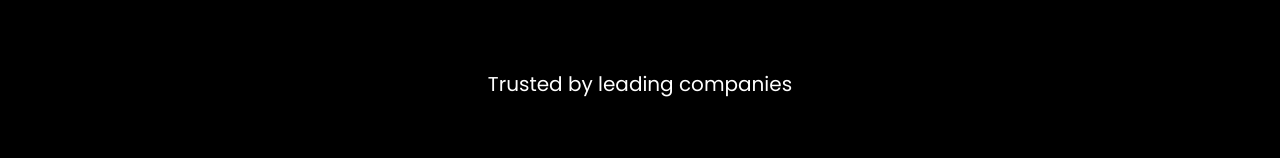
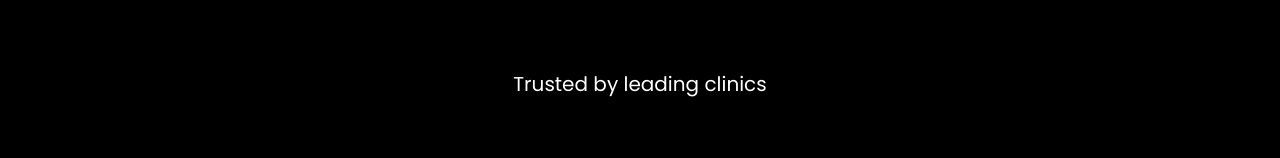
Before and after one commit to Niranjan1Praveen/MediScribe, a Next.js app in the folder client/: page / in a window 1280 px wide. Shown: the part 733-891 px from the top of the page. Built offline with nearby package versions, Linux system fonts and the light colour scheme.

Commit message:
Updated Files

```diff
--- a/client/src/components/dashboard/AppLiveConversation.js
+++ b/client/src/components/dashboard/AppLiveConversation.js
@@ -129,7 +129,7 @@ export default function AppLiveConversation() {
     <div className="flex items-center justify-center p-4">
       <div className="flex flex-col md:flex-row gap-8 items-center justify-center">
         <div className="flex-1 flex flex-col items-center">
-          <h2 className="text-2xl font-semibold text-cyan-500 mb-1">
+          <h2 className="text-2xl text-center font-semibold text-cyan-500 mb-1">
             Live Conversation Capture
           </h2>
           <p className="text-sm text-muted-foreground mb-2">
--- a/client/src/components/dashboard/AppPrescription.js
+++ b/client/src/components/dashboard/AppPrescription.js
@@ -382,7 +382,7 @@ export default function AppPrescription() {
               <div className="space-y-3">
                 <div className="no-print">
                   <label className="block text-sm font-medium">
-                    Doctor's Signature
+                    Doctor&apos;s Signature
                   </label>
                   <SignaturePad
                     onSave={(signature) => handleChange("signature", signature)}
--- a/client/src/sections/LogoTicker.js
+++ b/client/src/sections/LogoTicker.js
@@ -20,7 +20,7 @@ export default function LogoTicker() {
     <section className="py-20 px-4 overflow-x-clip flex items-center justify-center">
       <div className="container">
         <h3 className="text-center text-xl text-foreground">
-          Trusted by leading companies
+          Trusted by leading clinics
         </h3>
         <div className="flex overflow-hidden [mask-image:linear-gradient(to_right,transparent,black_10%,black_90%,transparent)]">
           <motion.div
```
